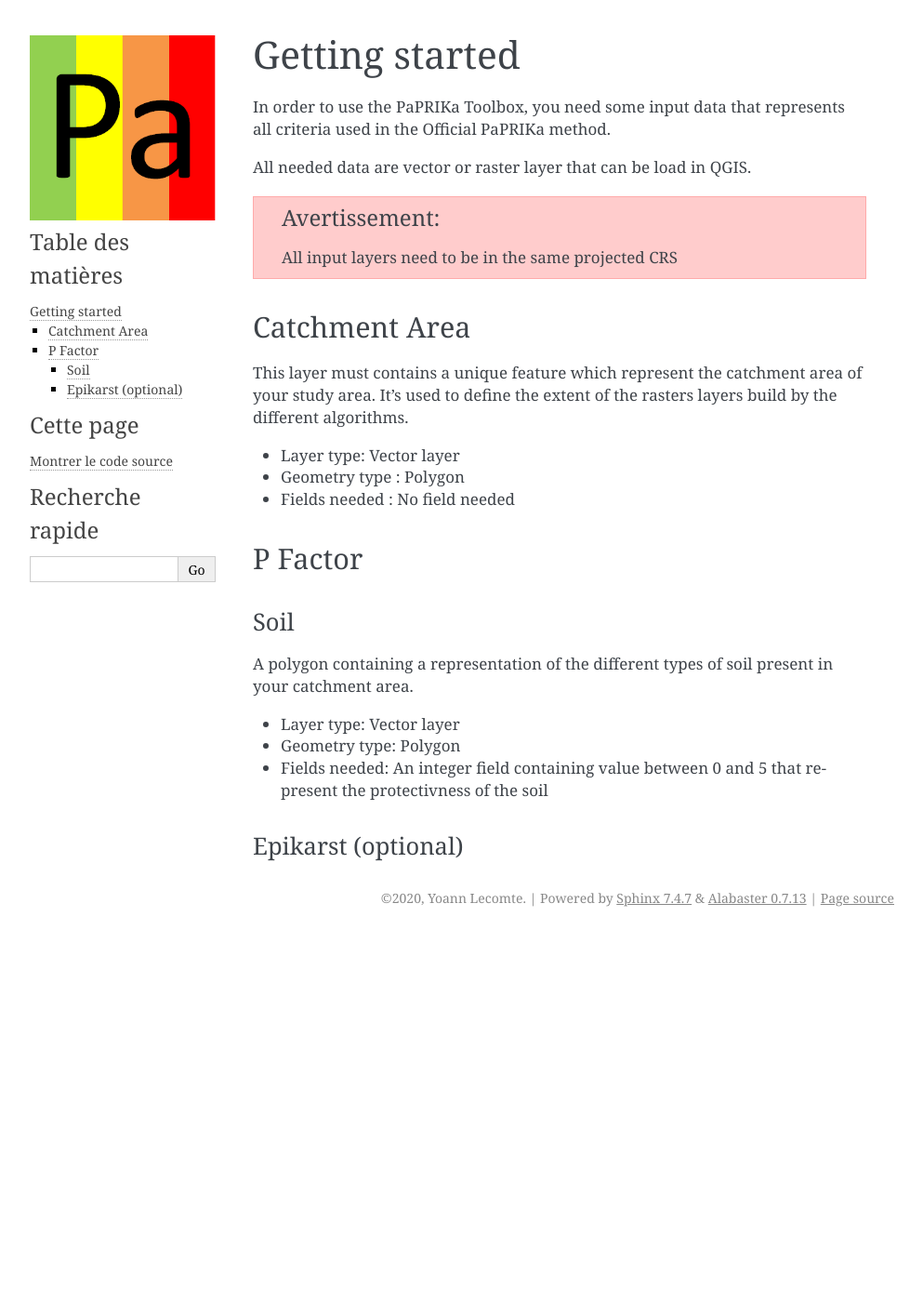
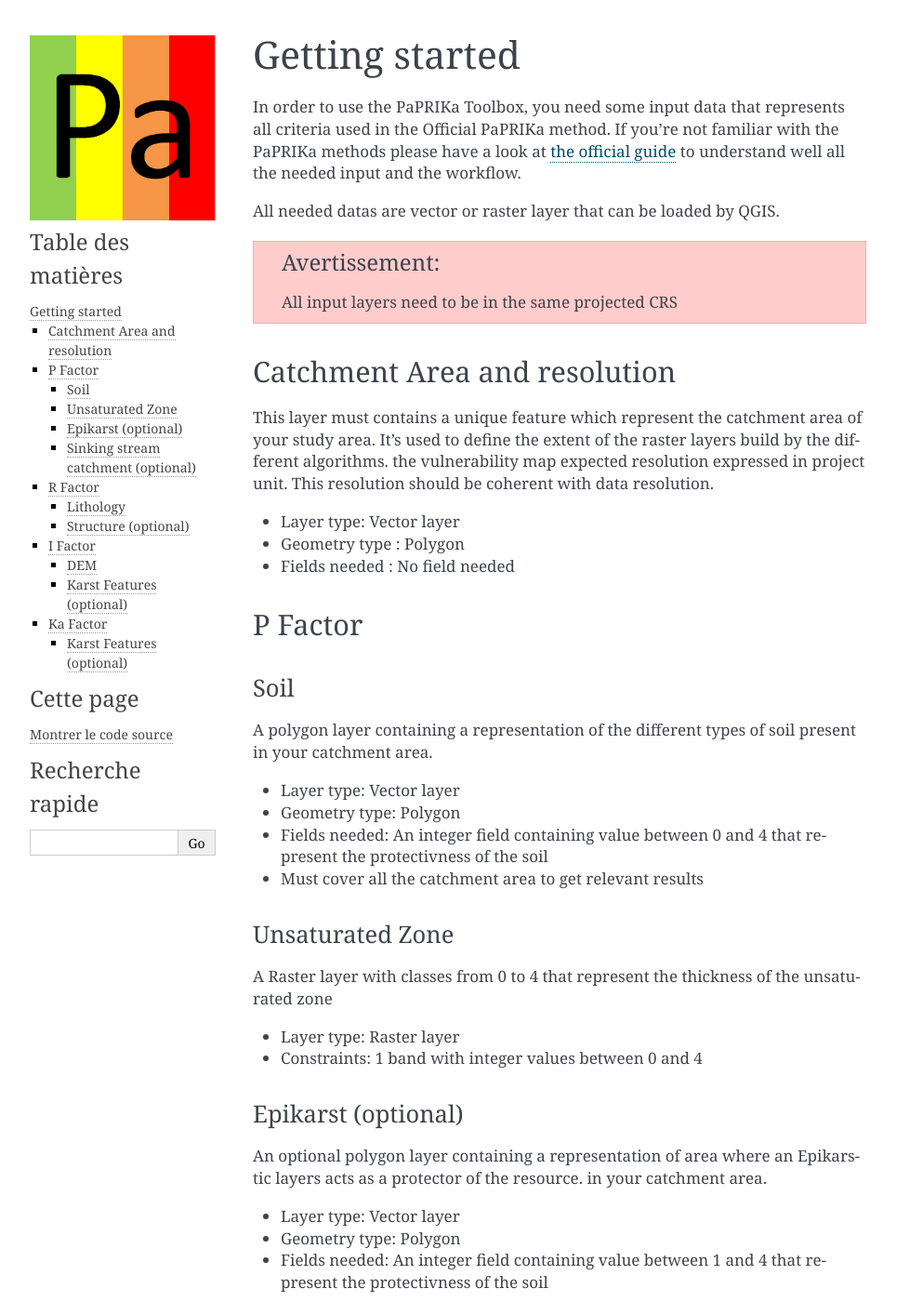
Before and after one commit to Paprika-plugins/PaPRIKa-docs, a Sphinx documentation site: the page built from source/start.rst, in a window 1280 px wide and 1400 px high. Shown: the whole window at 93% size, without its empty margins (148-1141 px from the left). Built offline with Sphinx 7.4.7, drawn with Linux system fonts in a browser that asks for light colours; some of the changed text lies outside the part shown.

Commit message:
update structure

```diff
--- a/source/start.rst
+++ b/source/start.rst
@@ -4,34 +4,88 @@ Getting started
 
 
 In order to use the PaPRIKa Toolbox, you need some input data that represents all criteria used in the Official PaPRIKa
-method.
+method. If you're not familiar with the PaPRIKa methods please have a look at
+`the official guide <http://infoterre.brgm.fr/rapports/RP-57527-FR.pdf>`_
+to understand well all the needed input and the workflow.
 
-All needed data are vector or raster layer that can be load in QGIS.
+All needed datas are vector or raster layer that can be loaded by QGIS.
 
 .. warning:: All input layers need to be in the same projected CRS
 
-Catchment Area
+Catchment Area and resolution
 ---------------
 
 This layer must contains a unique feature which represent the catchment area of your study area.
-It's used to define the extent of the rasters layers build by the different algorithms.
+It's used to define the extent of the raster layers build by the different algorithms.
+the vulnerability map expected resolution expressed in project unit. This
+resolution should be coherent with data resolution.
 
 *  Layer type: Vector layer
 *  Geometry type : Polygon
 *  Fields needed : No field needed
 
+
+
 P Factor
---------
+----------
 
 Soil
-+++++
+++++++
 
-A polygon containing a representation of the different types of soil present
+A polygon layer containing a representation of the different types of soil present
 in your catchment area.
 
 *  Layer type: Vector layer
 *  Geometry type: Polygon
-*  Fields needed: An integer field containing value between 0 and 5 that represent the protectivness of the soil
+*  Fields needed: An integer field containing value between 0 and 4 that represent the protectivness of the soil
+*  Must cover all the catchment area to get relevant results
+
+Unsaturated Zone
++++++++++++++++++
+
+A Raster layer with classes from 0 to 4 that represent the thickness of the unsaturated zone
+
+*  Layer type: Raster layer
+*  Constraints: 1 band with integer values between 0 and 4
 
 Epikarst (optional)
-++++++++++++++++++++
++++++++++++++++++++++
+
+An optional polygon layer containing a representation of area where an Epikarstic layers acts as a protector of the resource.
+in your catchment area.
+
+*  Layer type: Vector layer
+*  Geometry type: Polygon
+*  Fields needed: An integer field containing value between 1 and 4 that represent the protectivness of the soil
+
+Sinking stream catchment (optional)
++++++++++++++++++++++++++++++++++++++
+
+An optional polygon layer that represent an area of run off that end in the catchment area
+*  Layer type: Vector layer
+*  Geometry type: Polygon
+*  Fields needed: An integer field containing value between 1 and 4
+
+R Factor
+----------
+
+Lithology
++++++++++++
+
+Structure (optional)
+++++++++++++++++++++++
+
+I Factor
+----------
+
+DEM
++++++
+
+Karst Features (optional)
+++++++++++++++++++++++++++
+
+Ka Factor
+----------
+
+Karst Features (optional)
++++++++++++++++++++++++++++
```
